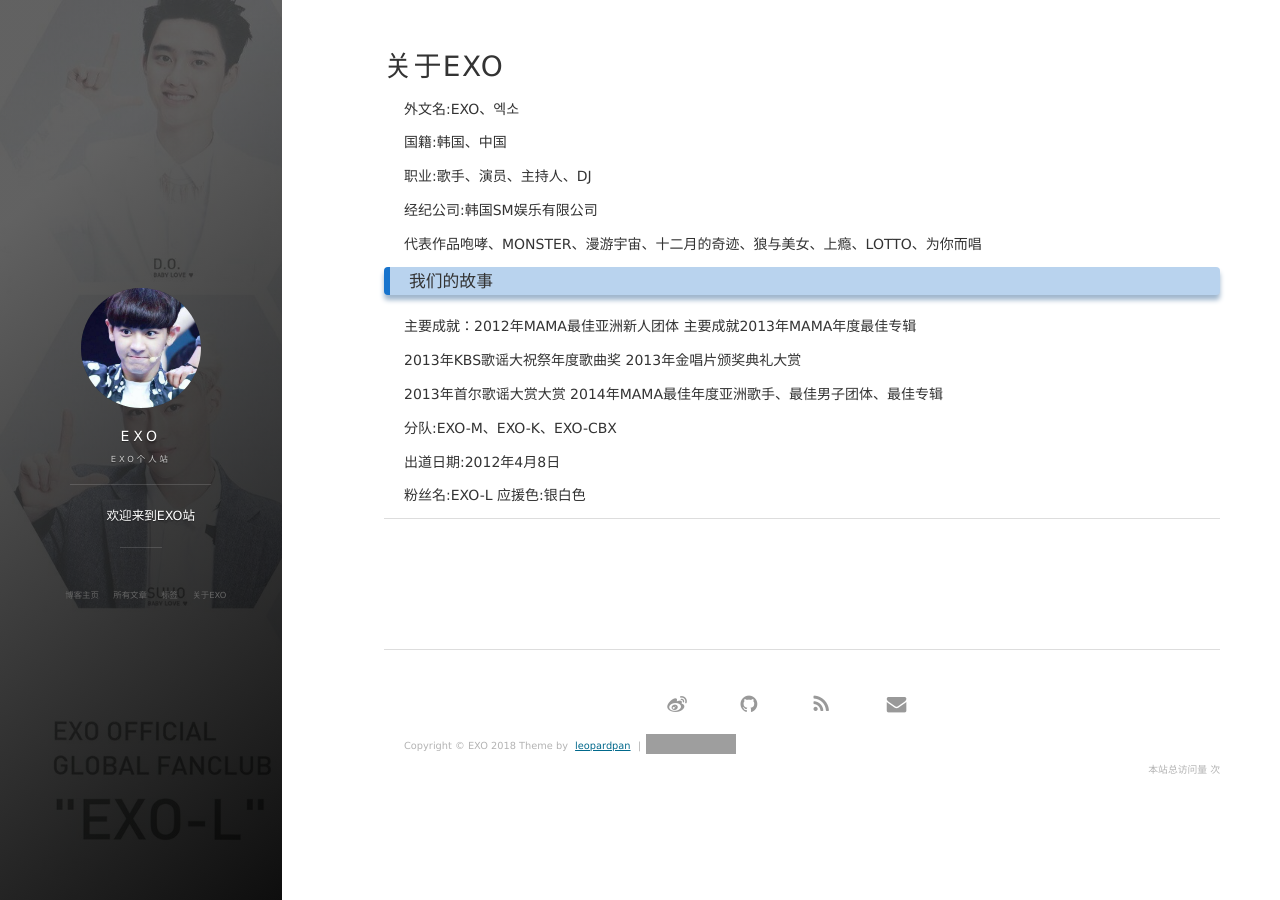
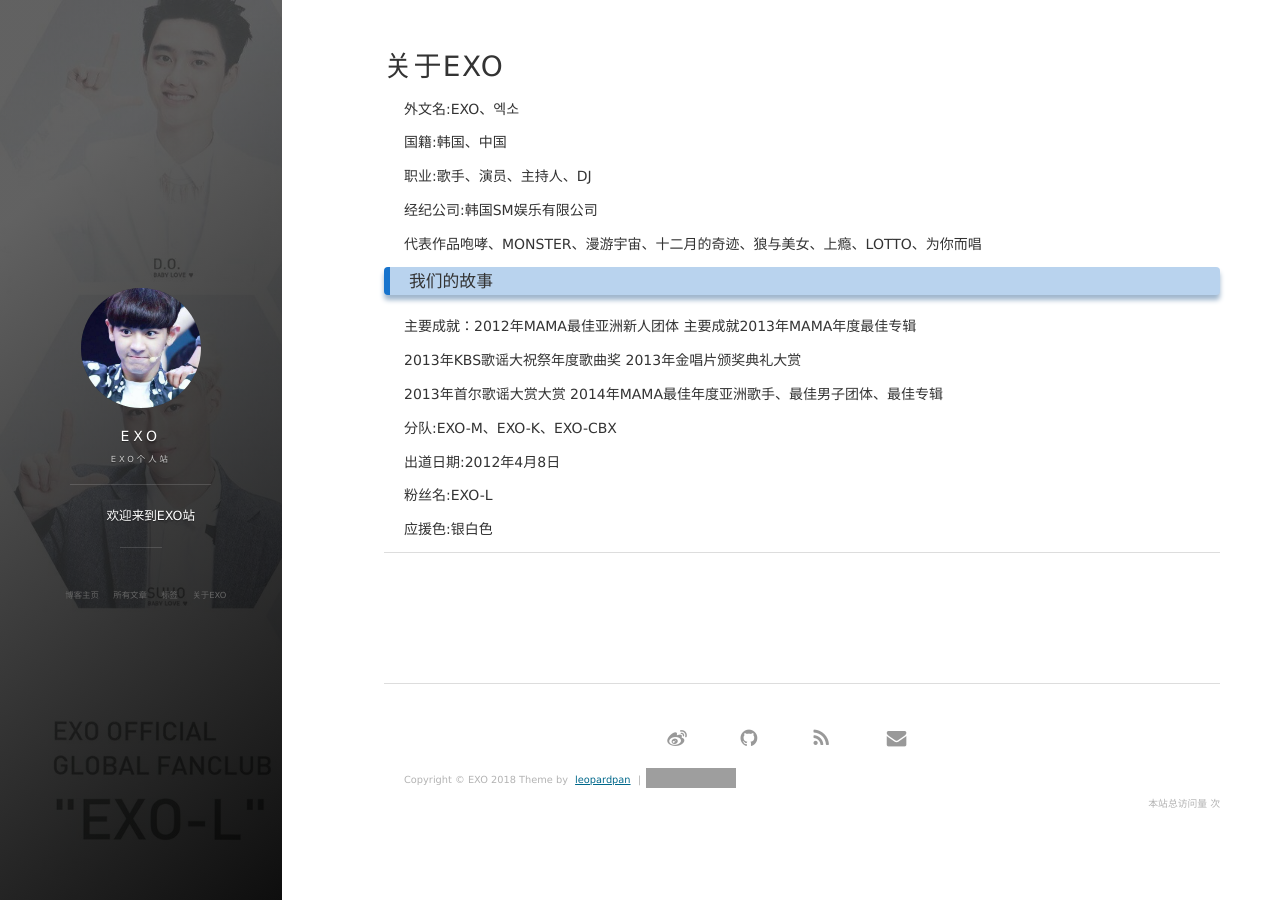
Before and after one commit to ChanYeol61/ChanYeol61.github.io, a Jekyll site: the page built from about.md, in a window 1280 px wide. Built offline with Jekyll 4.4.1, drawn with Linux system fonts in a browser that asks for light colours; nearby versions of some CDN libraries; comment, search, counter and statistics services are not loaded; grey boxes are pictures that could not be loaded.

Commit message:
Update about.md

```diff
--- a/about.md
+++ b/about.md
@@ -28,6 +28,8 @@ title: 关于EXO
 <p>
 出道日期:2012年4月8日
 <p>
-粉丝名:EXO-L  应援色:银白色
+粉丝名:EXO-L
+<p>
+应援色:银白色
 <p>
 {% include comments.html %}
```
